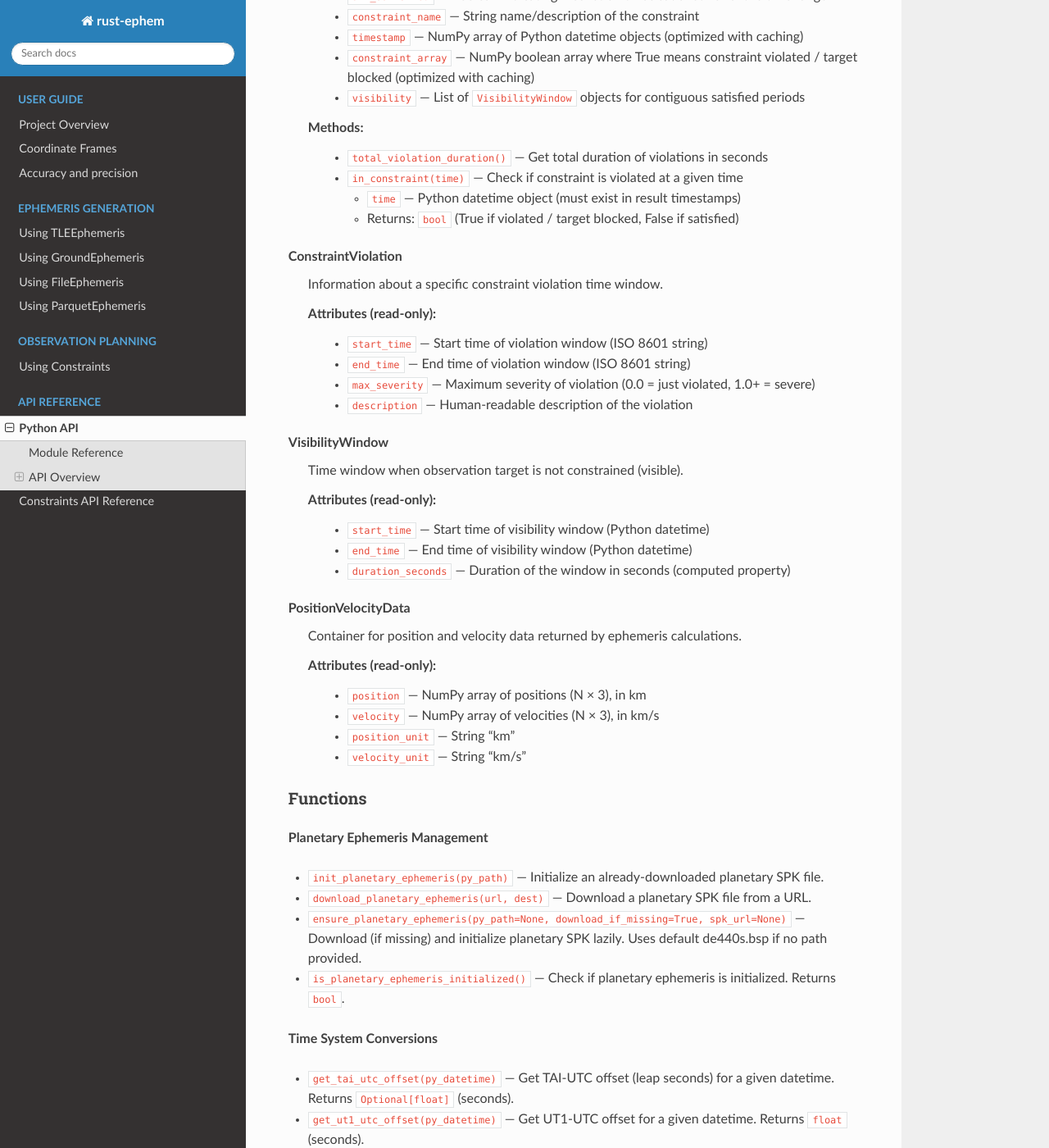
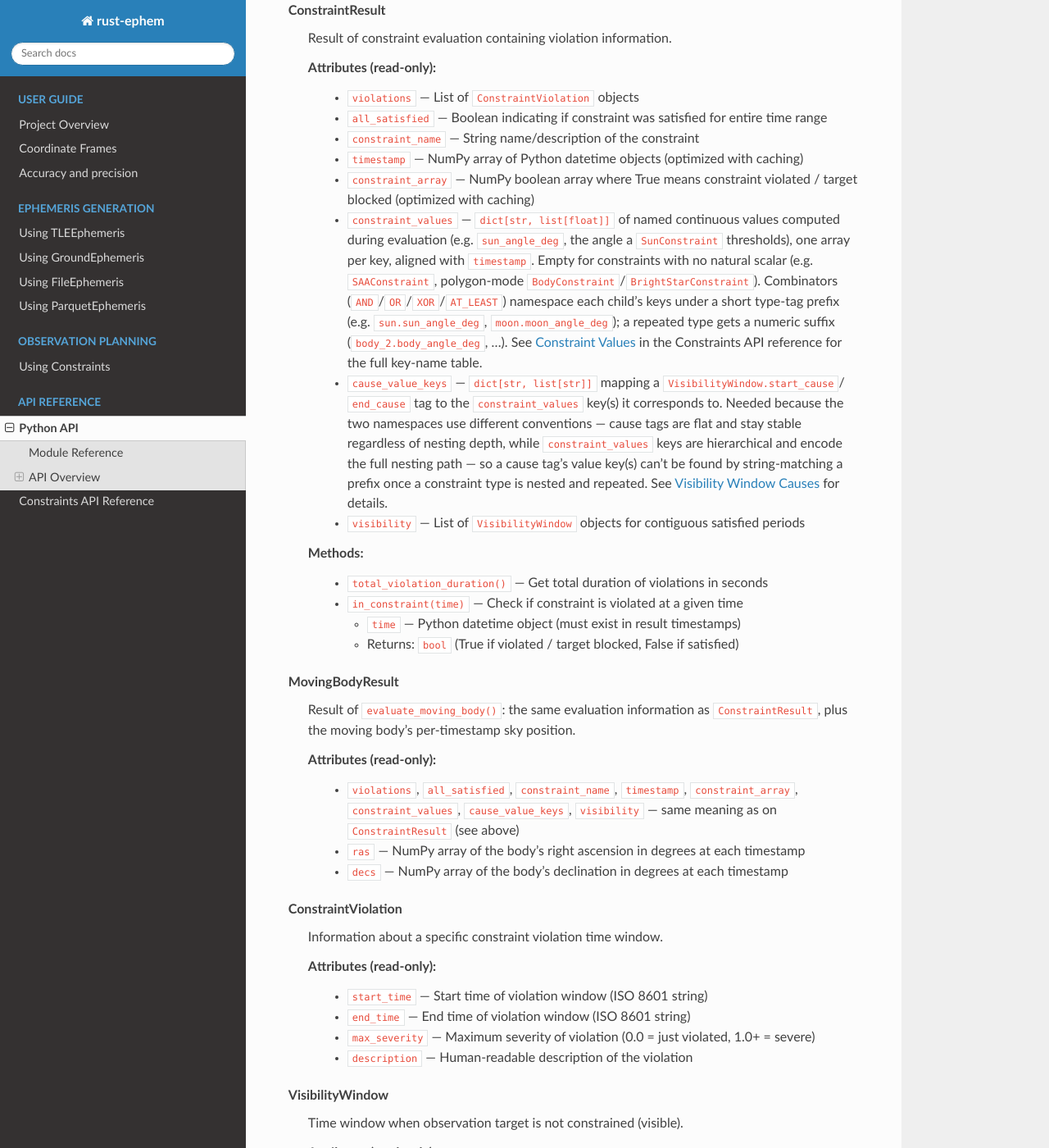
Before and after one commit to CosmicFrontierLabs/rust-ephem, a Sphinx documentation site: the page built from docs/api.rst, in a window 1280 px wide and 1400 px high, scrolled down 15518 px. Shown: the whole window at 82% size. Built offline with Sphinx 7.4.7 and the Read the Docs theme 3.1.0, drawn with Linux system fonts in a browser that asks for light colours; pages that are not in the unit, such as notebooks, are missing from menus; some of the changed text lies outside the part shown.

Commit message:
docs: add some document gaps

```diff
--- a/docs/api.rst
+++ b/docs/api.rst
@@ -576,6 +576,11 @@
       - Requirement: exactly one of ``time`` or ``index`` must be provided
       - Semantics: constraints are violated when ``True``; this method integrates visible sky where constraint is ``False``
 
+    * ``evaluate_moving_body(ephemeris, target_ras=None, target_decs=None, times=None, body=None, use_horizons=False, spice_kernel=None)`` — Evaluate against a body whose RA/Dec varies over time (comet, asteroid, planet), instead of a single fixed sky position
+
+      - Provide either explicit ``target_ras``/``target_decs`` (optionally with ``times``), or a ``body`` name/NAIF ID to look up via SPICE (or JPL Horizons if ``use_horizons=True``)
+      - Returns: ``MovingBodyResult`` object
+
     * ``to_json()`` — Get constraint configuration as JSON string
     * ``to_dict()`` — Get constraint configuration as Python dictionary
 
@@ -588,6 +593,22 @@
     * ``constraint_name`` — String name/description of the constraint
     * ``timestamp`` — NumPy array of Python datetime objects (optimized with caching)
     * ``constraint_array`` — NumPy boolean array where True means constraint violated / target blocked (optimized with caching)
+    * ``constraint_values`` — ``dict[str, list[float]]`` of named continuous values computed
+      during evaluation (e.g. ``sun_angle_deg``, the angle a ``SunConstraint`` thresholds), one
+      array per key, aligned with ``timestamp``. Empty for constraints with no natural scalar
+      (e.g. ``SAAConstraint``, polygon-mode ``BodyConstraint``/``BrightStarConstraint``).
+      Combinators (``AND``/``OR``/``XOR``/``AT_LEAST``) namespace each child's keys under a
+      short type-tag prefix (e.g. ``sun.sun_angle_deg``, ``moon.moon_angle_deg``); a repeated
+      type gets a numeric suffix (``body_2.body_angle_deg``, ...). See
+      :ref:`Constraint Values <constraint-values>` in the Constraints API reference for the
+      full key-name table.
+    * ``cause_value_keys`` — ``dict[str, list[str]]`` mapping a ``VisibilityWindow.start_cause``/
+      ``end_cause`` tag to the ``constraint_values`` key(s) it corresponds to. Needed because the
+      two namespaces use different conventions — cause tags are flat and stay stable regardless
+      of nesting depth, while ``constraint_values`` keys are hierarchical and encode the full
+      nesting path — so a cause tag's value key(s) can't be found by string-matching a prefix
+      once a constraint type is nested and repeated. See
+      :ref:`Visibility Window Causes <visibility-window-cause>` for details.
     * ``visibility`` — List of ``VisibilityWindow`` objects for contiguous satisfied periods
 
   **Methods:**
@@ -596,6 +617,17 @@
 
       - ``time`` — Python datetime object (must exist in result timestamps)
       - Returns: ``bool`` (True if violated / target blocked, False if satisfied)
+
+**MovingBodyResult**
+  Result of ``evaluate_moving_body()``: the same evaluation information as ``ConstraintResult``,
+  plus the moving body's per-timestamp sky position.
+
+  **Attributes (read-only):**
+    * ``violations``, ``all_satisfied``, ``constraint_name``, ``timestamp``, ``constraint_array``,
+      ``constraint_values``, ``cause_value_keys``, ``visibility`` — same meaning as on
+      ``ConstraintResult`` (see above)
+    * ``ras`` — NumPy array of the body's right ascension in degrees at each timestamp
+    * ``decs`` — NumPy array of the body's declination in degrees at each timestamp
 
 **ConstraintViolation**
   Information about a specific constraint violation time window.
@@ -613,6 +645,19 @@
     * ``start_time`` — Start time of visibility window (Python datetime)
     * ``end_time`` — End time of visibility window (Python datetime)
     * ``duration_seconds`` — Duration of the window in seconds (computed property)
+    * ``start_cause`` — ``list[str] | None``: tag(s) of the leaf constraint(s) whose own
+      pass/fail state changed between the sample before this window and its first sample.
+      ``None`` at the start of the evaluated range (no prior sample to compare against).
+    * ``end_cause`` — ``list[str] | None``: tag(s) of the leaf constraint(s) whose own
+      pass/fail state changed between this window's last sample and the one after it.
+      ``None`` at the end of the evaluated range. Under ``NOT``, the tag reports the wrapped
+      leaf's own (un-negated) transition, prefixed ``not.`` (e.g. ``not.sun``) so it is never
+      mistaken for its non-negated counterpart.
+
+  See :ref:`Visibility Window Causes <visibility-window-cause>` in the Constraints API
+  reference for the full semantics, including why ``start_cause``/``end_cause`` tags cannot be
+  cross-referenced against ``ConstraintResult.constraint_values`` keys by string prefix — use
+  ``ConstraintResult.cause_value_keys`` instead.
 
 **PositionVelocityData**
   Container for position and velocity data returned by ephemeris calculations.
```
